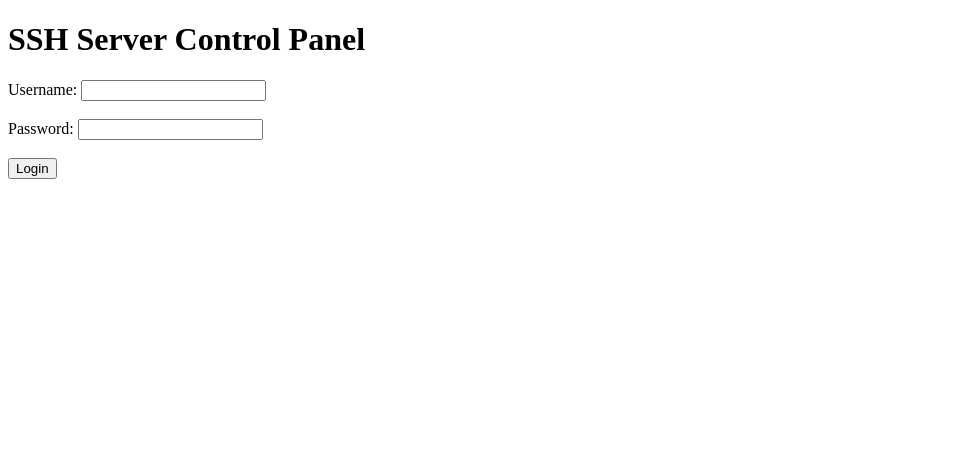
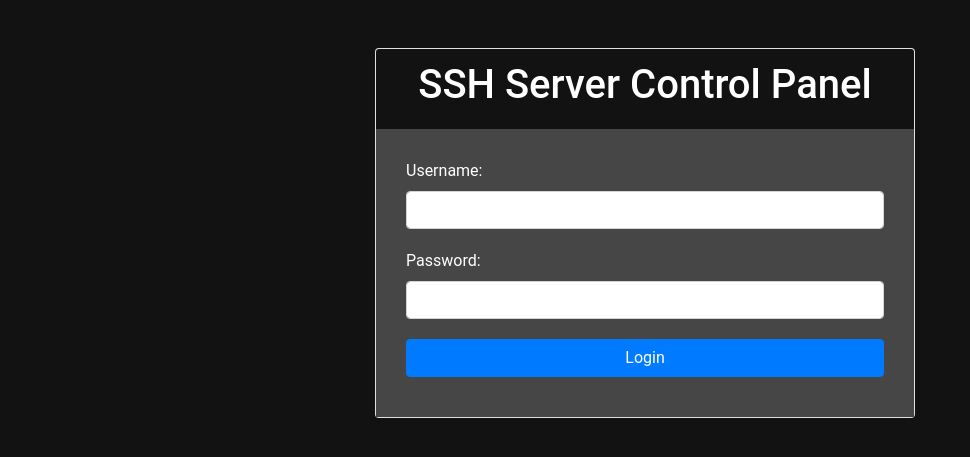
Before and after one commit to MarvinD00/Server_Webinterface, a Flask app: page / in a window 1280 px wide. Shown: the top 457 px of the page, without its empty margins (0-970 px from the left). Run offline with Flask 3, Linux system fonts and the light colour scheme; some libraries are stand-ins or nearby versions.

Commit message:
improve login page design and change everything to dark mode

```diff
--- a/static/css/styles.css
+++ b/static/css/styles.css
@@ -1,7 +1,7 @@
 body {
 	font-family: 'Roboto', sans-serif;
-	background-color: #f8f9fa;
-	color: #343a40;
+	background-color: rgb(19, 18, 18);
+	color: #ffffff;
 	margin-left: 10px;
 }
 .navbar {
@@ -37,14 +37,18 @@ body {
 	padding: 20px;
 }
 .info {
-	background-color: white;
+	background-color: rgb(70, 70, 70);
 	border-radius: 5px;
 	padding: 20px;
 	margin: 10px;
-	box-shadow: 0 0 10px rgba(0,0,0,0.1);
+	box-shadow: 0 0 10px ;
 	flex: 1;
 	min-width: 45%;
 	font-size: 0.9em;
+}
+.info pre {
+	white-space: pre-wrap;
+	color: white;
 }
 table {
 	width: 100%;
@@ -58,7 +62,7 @@ th, td {
 	text-align: left;
 }
 th {
-	background-color: #f2f2f2;
+	background-color: rgb(70, 70, 70);
 }
 button {
 	background-color: #333;
@@ -83,3 +87,13 @@ button:hover {
 .servercontrolbutton {
 	margin-right: 10px;
 }
+.card-header {
+	background-color: rgb(19, 18, 18);
+	color: white;
+	border-bottom: none;
+	border-radius: 10px 10px 0 0;
+}
+.card-body {
+	background-color: rgb(70, 70, 70);
+	padding: 30px;
+}
--- a/templates/index.html
+++ b/templates/index.html
@@ -1,18 +1,42 @@
 <!DOCTYPE html>
 <html lang="en">
+
 <head>
 	<meta charset="UTF-8">
 	<meta name="viewport" content="width=device-width, initial-scale=1.0">
 	<title>Login</title>
+	<link rel="stylesheet" href="https://maxcdn.bootstrapcdn.com/bootstrap/4.5.2/css/bootstrap.min.css">
+	<link rel="stylesheet" href="{{ url_for('static', filename='css/styles.css') }}">
 </head>
+
 <body>
-	<h1>SSH Server Control Panel</h1>
-	<form action="/" method="post">
-		<label for="username">Username:</label>
-		<input type="text" id="username" name="username"><br><br>
-		<label for="password">Password:</label>
-		<input type="password" id="password" name="password"><br><br>
-		<input type="submit" value="Login">
-	</form>
+	<div class="container mt-5">
+		<div class="row justify-content-center">
+			<div class="col-md-6">
+				<div class="card">
+					<div class="card-header text-center">
+						<h1>SSH Server Control Panel</h1>
+					</div>
+					<div class="card-body">
+						<form action="/" method="post">
+							<div class="form-group">
+								<label for="username">Username:</label>
+								<input type="text" id="username" name="username" class="form-control">
+							</div>
+							<div class="form-group">
+								<label for="password">Password:</label>
+								<input type="password" id="password" name="password" class="form-control">
+							</div>
+							<button type="submit" class="btn btn-primary btn-block">Login</button>
+						</form>
+					</div>
+				</div>
+			</div>
+		</div>
+	</div>
+
+	<script src="https://ajax.googleapis.com/ajax/libs/jquery/3.5.1/jquery.min.js"></script>
+	<script src="https://maxcdn.bootstrapcdn.com/bootstrap/4.5.2/js/bootstrap.min.js"></script>
 </body>
+
 </html>
```
